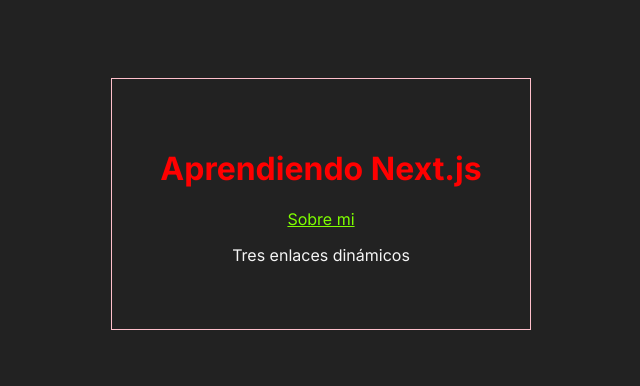
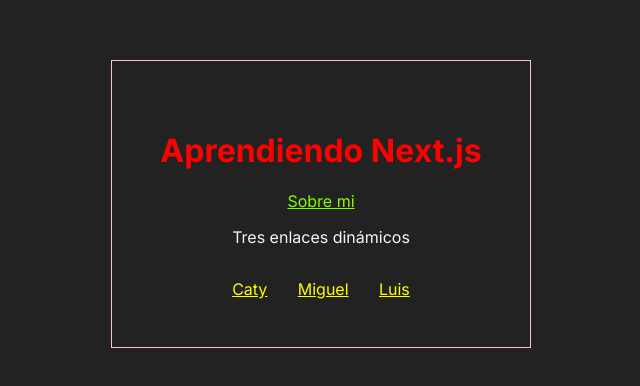
Before and after one commit to catharygr/aprendiendo-next-framework, a Next.js app: page / in a window 1280 px wide. Shown: the part 204-590 px from the top of the page, without its empty margins (319-959 px from the left). Built offline with nearby package versions, Linux system fonts and the light colour scheme.

Commit message:
Trabajando con la lógica de la app

```diff
--- /dev/null
+++ b/src/app/[block]/page.js
@@ -0,0 +1,3 @@
+export default function BlockPagina() {
+  return <p>Block Pagina</p>;
+}
--- a/src/app/about/page.js
+++ b/src/app/about/page.js
@@ -1,11 +1,11 @@
 import Link from "next/link";
 import styles from "./about.module.css";
 
-export default function About() {
+export default function About({ params }) {
   return (
     <div className={styles.containerAbout}>
       <h1 className={styles.about}>About</h1>
-      <Link href="/">Inicio</Link>
+      <Link href="/">{params.id}</Link>
     </div>
   );
 }
--- a/src/app/globals.css
+++ b/src/app/globals.css
@@ -7,5 +7,5 @@
 }
 
 a {
-  color: whitesmoke;
+  color: yellow;
 }
--- a/src/app/page.js
+++ b/src/app/page.js
@@ -10,7 +10,16 @@
       <Link className={styles.about} href="/about">
         Sobre mi
       </Link>
-      <p>Tres enlaces dinámicos</p>
+      <div>
+        <p>Tres enlaces dinámicos</p>
+        <div className={styles.linkContainer}>
+          {data.map((item) => (
+            <Link href={`/block/${item.id}`} key={item.id}>
+              {item.name}
+            </Link>
+          ))}
+        </div>
+      </div>
     </main>
   );
 }
--- a/src/app/page.module.css
+++ b/src/app/page.module.css
@@ -15,3 +15,11 @@
   outline: 1px solid pink;
   padding: 3rem;
 }
+
+.linkContainer {
+  display: flex;
+  flex-direction: row;
+  justify-content: space-between;
+  width: 100%;
+  margin-top: 2rem;
+}
```
